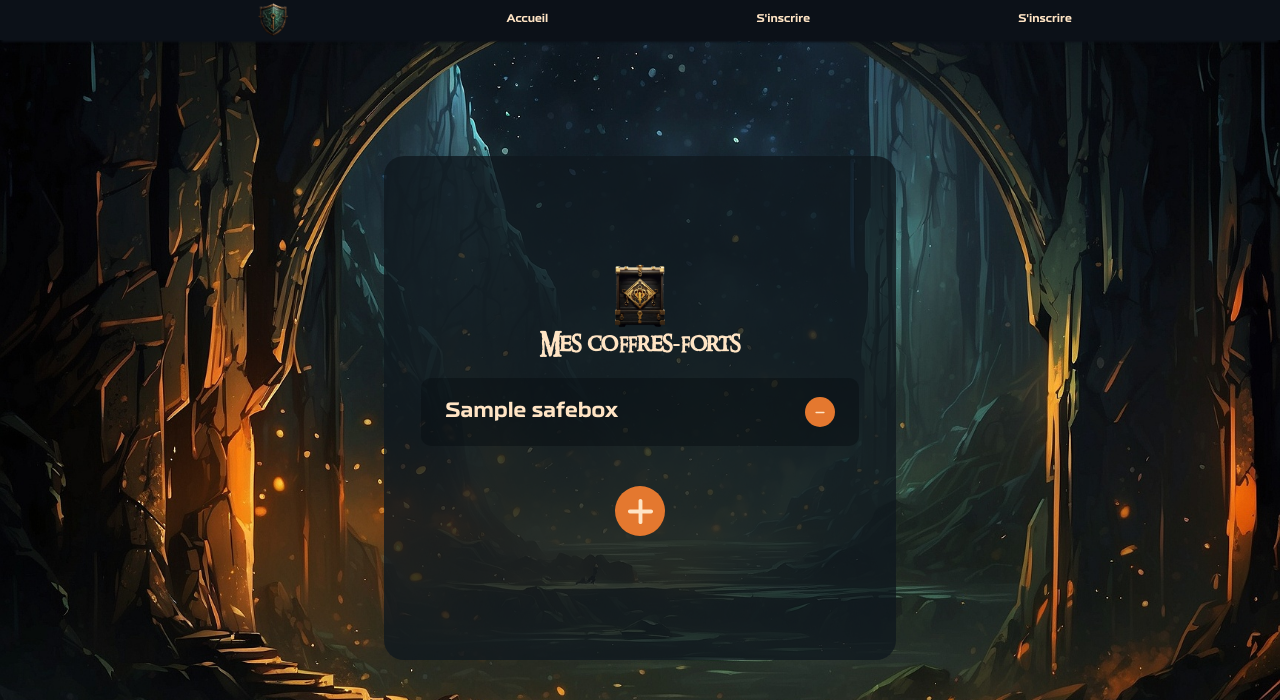
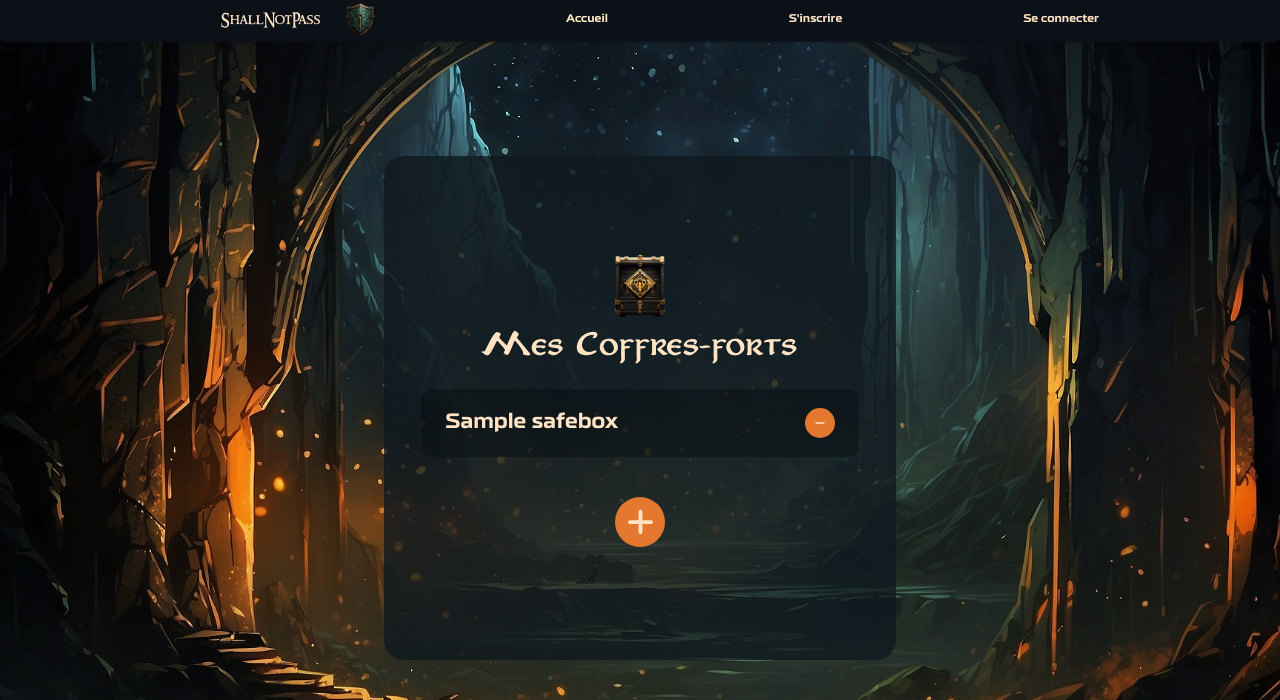
Before and after one commit to roxane-julie/b3-c3-django-breton-olejniczak, a Django app: template passwordManager/passwordApp/templates/myPasswordsManager.html in a window 1280 px wide. Shown: the top 700 px of the page. Run offline with Django 3.2, Linux system fonts and the light colour scheme; the template is opened without the code that fills it: most values are stand-ins (such as "Sample title", 1, 10 or a date in 2020); form fields are guessed from the names that the template uses.

```diff
--- a/passwordManager/passwordApp/forms.py
+++ b/passwordManager/passwordApp/forms.py
@@ -14,3 +14,9 @@ class CreateNewSafeBox(forms.Form):
         kwargs.setdefault('label_suffix', '')
         super(CreateNewSafeBox, self).__init__(*args, **kwargs)
     name = forms.CharField(label='Nom du coffre', max_length=100)
+
+#Créer Ici un formulaire CreateNewCard en utilisant les champs définis dans le modèle PasswordManagerDataModel
+    #AIDE
+    # websiteName = models.CharField(max_length=100)
+    # websiteUrl = models.URLField(blank=True, default='')
+    # password = models.CharField(max_length=100)
--- a/passwordManager/passwordApp/static/styles/mySafeBoxes.css
+++ b/passwordManager/passwordApp/static/styles/mySafeBoxes.css
@@ -13,8 +13,13 @@
     src: url('../fonts/NeusharpBold-7B8RV.otf') format('truetype');
 }
 
+@font-face {
+    font-family: 'Aniron';
+    src: url('../fonts/anirm___.ttf') format('truetype');
+}
+
 .card-title{
-    font-family: "RingBearer";
+    font-family: "Aniron";
     color: bisque;
     margin-top: 0;
 }
--- a/passwordManager/passwordApp/static/styles/navigation.css
+++ b/passwordManager/passwordApp/static/styles/navigation.css
@@ -1,6 +1,11 @@
 @font-face {
     font-family: 'NeuSharp';
     src: url('../fonts/NeusharpBold-7B8RV.otf') format('truetype');
+}
+
+@font-face {
+    font-family: 'RingBearer';
+    src: url('../fonts/RingbearerMedium-51mgZ.ttf') format('truetype');
 }
 
 nav {
@@ -40,9 +45,17 @@ li {
     color: bisque!important;
 }
 
+.title{
+font-family: 'Ringbearer';
+font-size: 1.3em;
+display: flex;
+justify-content: center;
+align-items: center;
+}
+
 .logo-nav{
     display: block;
-    margin-left: auto;
+    margin-left: 1em;
     margin-right: auto;
     width: 50px;
 }
--- a/passwordManager/passwordApp/static/styles/signIn.css
+++ b/passwordManager/passwordApp/static/styles/signIn.css
@@ -59,7 +59,7 @@ label {
 .nav-to-login {
     text-decoration: underline;
     cursor: pointer;
-    color: #1367a2;
+    color: #3D6563;
     font-family: "Planewalker";
     margin-left: 1em;
 }
--- a/passwordManager/passwordApp/static/styles/signUp.css
+++ b/passwordManager/passwordApp/static/styles/signUp.css
@@ -59,7 +59,7 @@ label {
 .nav-to-login {
     text-decoration: underline;
     cursor: pointer;
-    color: #1367a2;
+    color: #3D6563;
     font-family: "Planewalker";
     margin-left: 1em;
 }
--- a/passwordManager/passwordApp/templates/mySafeBoxes.html
+++ b/passwordManager/passwordApp/templates/mySafeBoxes.html
@@ -9,7 +9,7 @@
     <div class="safebox-main-container">
         <div class="title-container">
             <img class="title-img" src="{% static 'images/golden_chest.png' %}" alt="chest">
-            <h2 class="card-title">Me<span class="letter-height">S</span> co<span class="letter-height">FF</span>re<span class="letter-height">S</span>-<span class="letter-height">F</span>ort<span class="letter-height">S</span></h2>
+            <h2 class="card-title">Mes Coffres-forts</h2>
         </div>
             <div class="safebox-list">
                 {% if safeboxes %}
--- a/passwordManager/passwordApp/templates/navigation.html
+++ b/passwordManager/passwordApp/templates/navigation.html
@@ -7,11 +7,11 @@
 <body>
     <nav>
         <ul>
-            <li><img class="logo-nav" src="{% static 'images/logo.png' %}" alt="logo shield with gold key"></li>
+            <li class="title">ShallNotPass<img class="logo-nav" src="{% static 'images/logo.png' %}" alt="logo shield with gold key"></li>
             {% if not user.is_authenticated %}
             <li><a id="home-tab" href="{% url 'index' %}">Accueil</a></li>
             <li><a {% if active_tab == 'signUp' %} class="active"{% endif %}id="signup-tab" href="{% url 'signUp' %}">S'inscrire</a></li>
-            <li><a {% if active_tab == 'signIn' %} class="active"{% endif %} href="{% url 'signIn' %}">S'inscrire</a></li>
+            <li><a {% if active_tab == 'signIn' %} class="active"{% endif %} href="{% url 'signIn' %}">Se connecter</a></li>
             {% else %}
             <li>Bienvenue {{ user.username }}</li>
             <li><a id="home-tab" href="{% url 'index' %}">Accueil</a></li>
```
Also changed, not shown: passwordManager/passwordApp/static/styles/safeBoxContainer.css (added, +97 -0 lines), passwordManager/passwordApp/templates/safeBoxContainer.html (+21 -2 lines), passwordManager/passwordApp/views.py (+6 -17 lines), passwordManager/db.sqlite3, passwordManager/passwordApp/static/fonts/anirb___.ttf (added), passwordManager/passwordApp/static/fonts/anirm___.ttf (added), passwordManager/passwordApp/static/images/arrow-left-solid.svg (added), passwordManager/passwordApp/static/images/mage.png (renamed from passwordManager/passwordApp/static/images/Default_cartoon_magelike_character_resembling_Gandalf_seen_in_3_4b1b85b5-9d4b-4413-9b18-b3d137c7f070_0.png), 1 other file.
